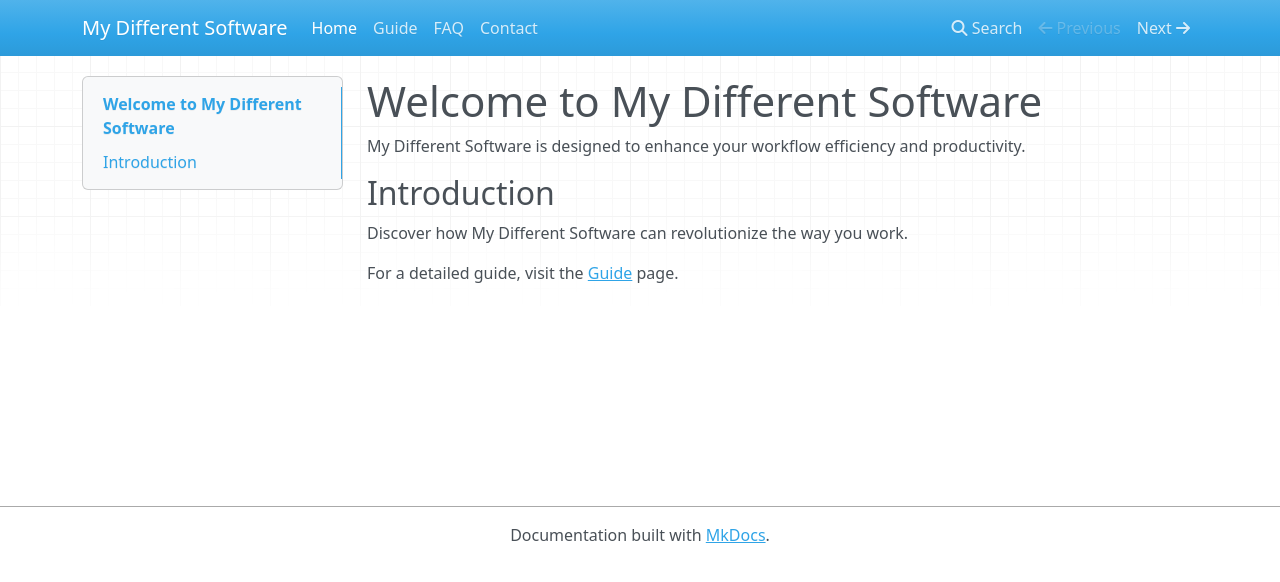
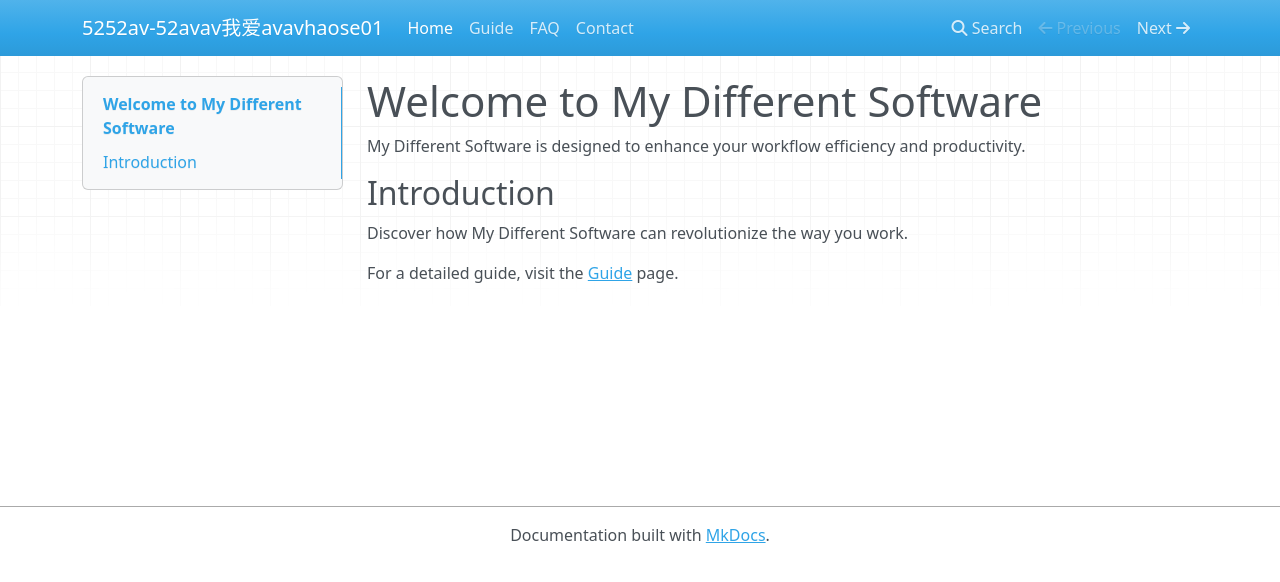
Before and after one commit to iokle/52, an MkDocs documentation site: the page built from docs/index.md, in a window 1280 px wide. Shown: the top 582 px of the page. Built offline with MkDocs 1.6.1, drawn with Linux system fonts in a browser that asks for light colours; nearby versions of some CDN libraries.

Commit message:
Update mkdocs.yml

```diff
--- a/mkdocs.yml
+++ b/mkdocs.yml
@@ -1,4 +1,4 @@
-site_name: My Different Software
+site_name: 5252av-52avav我爱avavhaose01
 theme:
   name: mkdocs
 nav:
```
